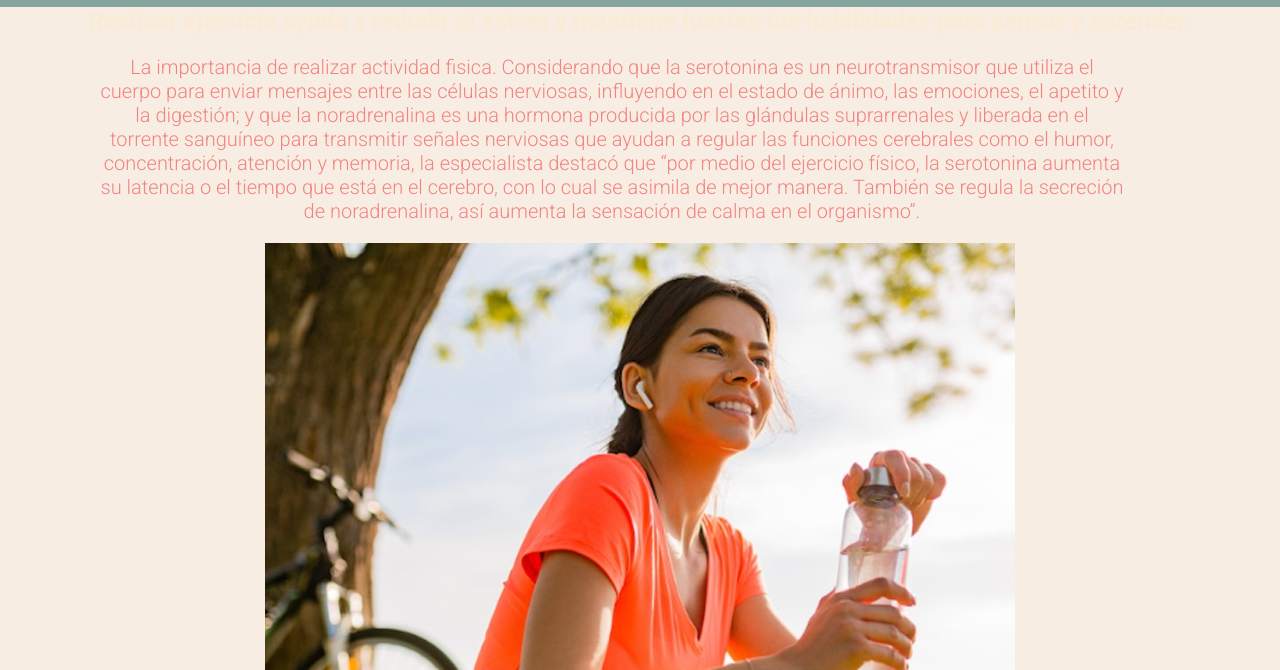
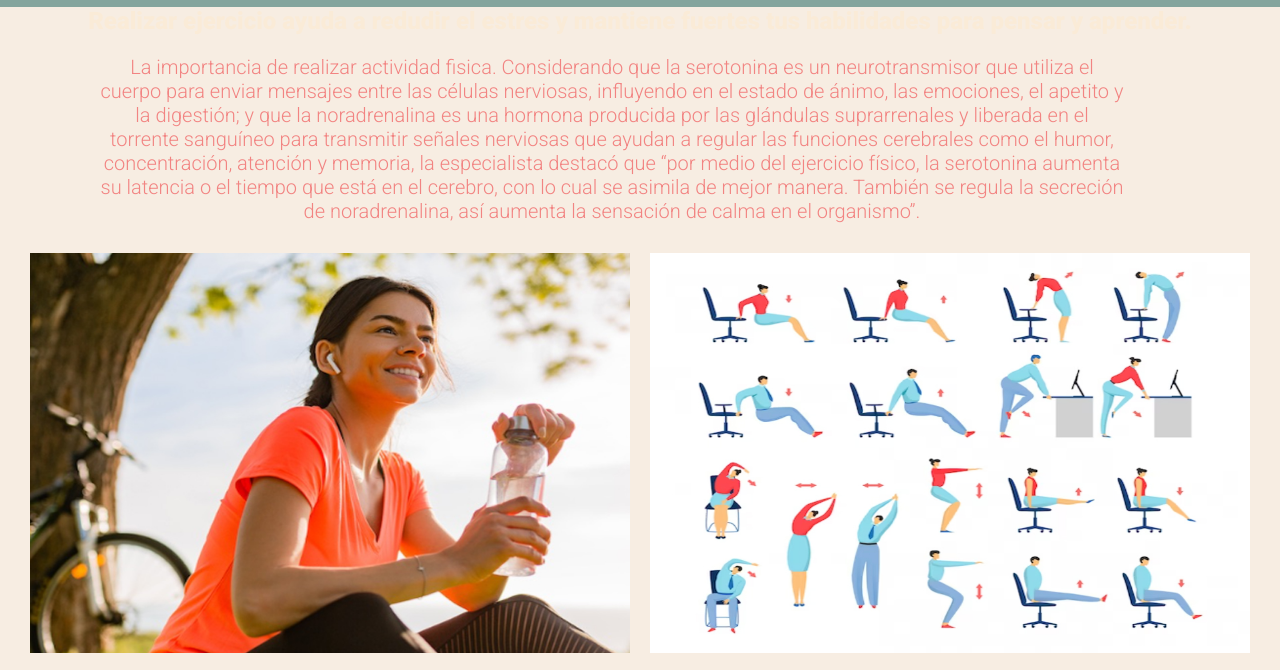
Before and after one commit to mercedesmiquelez/coderentrega2, a plain HTML site: page pages/ejerciciofisico.html in a window 1280 px wide. Shown: the part 63-733 px from the top of the page. Drawn offline with Linux system fonts and the light colour scheme; a web font is replaced by a local one.

Commit message:
agregue grid en imagenes actividades

```diff
--- a/pages/ejerciciofisico.html
+++ b/pages/ejerciciofisico.html
@@ -49,7 +49,7 @@
             de calma en el organismo”.</p>
         </article>
 
-        <article>
+        <article class="imagenessalud">
             <img src="../images/two.jpg" alt="deportes" title="Niños hacen deporte" class="fotosdeseccion">
             <img src="../images/ejerciciooficina.jpg" alt="ejerciciooficina" title="Ejercicio en oficina" class="fotosdeseccion">
             <img src="../images/ejercicioporedad.jpg" alt="ejerciciostodos" title="Deporte por edad" class="fotosdeseccion">
```
Also changed, not shown: images/hamburger.png (deleted), images/logofb.svg (deleted), 1 other file.
